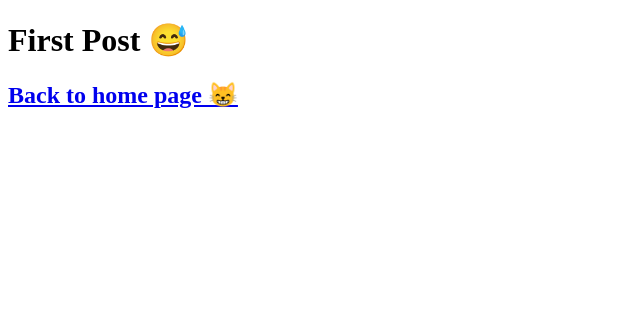
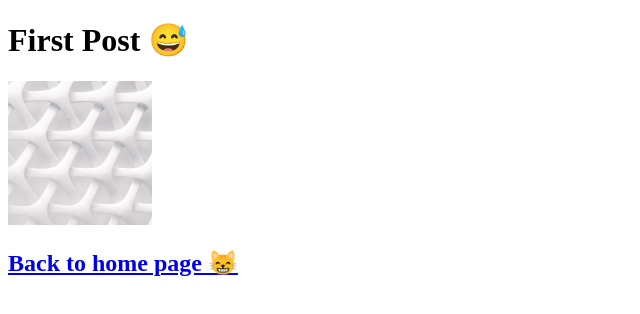
Before and after one commit to yassineDevox/Next-LearningByDoing, a Next.js app in the folder nextjs-blog/: page /posts/first-post in a window 1280 px wide. Shown: the top 314 px of the page, without its empty margins (0-640 px from the left). Built offline with nearby package versions, Linux system fonts and the light colour scheme.

Commit message:
add profil image

```diff
--- a/nextjs-blog/pages/posts/first-post.js
+++ b/nextjs-blog/pages/posts/first-post.js
@@ -1,9 +1,16 @@
+import Image from 'next/image'
 import Link from 'next/link'
 
 export default function FirstPost () {
   return (
     <div>
       <h1>First Post 😅</h1>
+      <Image
+        src='/images/profile.jpg' // Route of the image file
+        height={144} // Desired size with correct aspect ratio
+        width={144} // Desired size with correct aspect ratio
+        alt='Your Name'
+      />
       <h2>
         <Link href='/'> Back to home page 😸 </Link>
       </h2>
```
Also changed, not shown: nextjs-blog/pages/authentication/forget.js (deleted), nextjs-blog/pages/authentication/login.js (deleted), nextjs-blog/pages/authentication/register.js (deleted), nextjs-blog/pages/authentication/reset.js (deleted), nextjs-blog/pages/profil/index.js (deleted), nextjs-blog/public/images/profile.jpg (added), nextjs-blog/public/vercel.svg (deleted).
